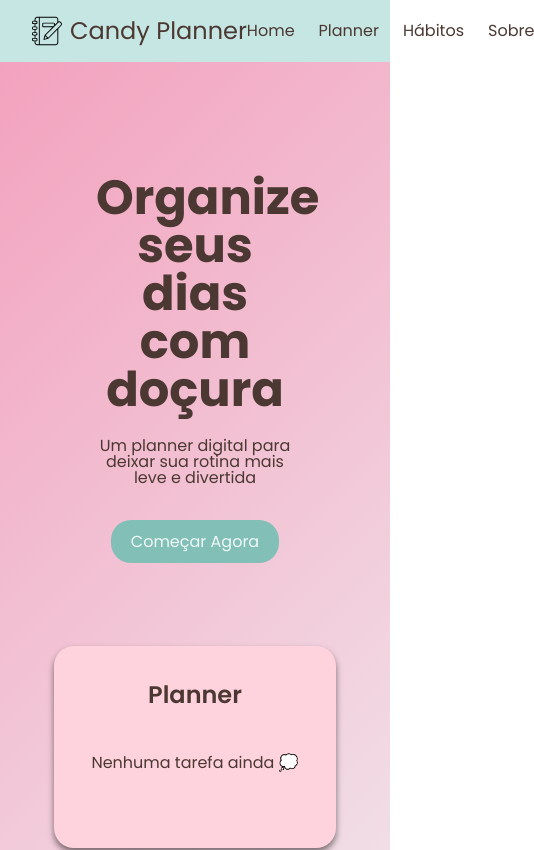
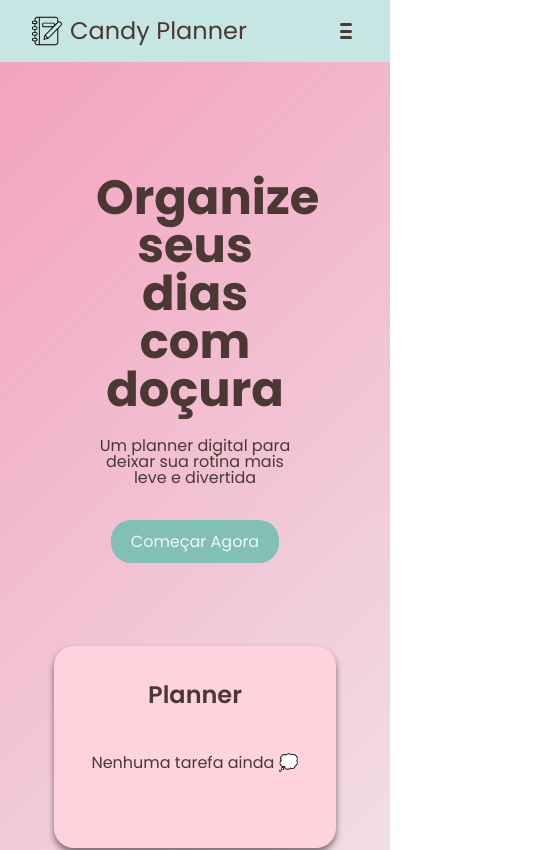
Before and after one commit to netuninho/candy-planner, a React (Vite) app: page / in a window 390 px wide. Shown: the top 850 px of the page, 534 px wide, since content can reach past the window. Built offline with nearby package versions, Linux system fonts and the light colour scheme.

Commit message:
feat: menu hamburguer mobile

```diff
--- a/src/assets/styles/components/Header.scss
+++ b/src/assets/styles/components/Header.scss
@@ -1,4 +1,5 @@
 @use '../base/variables' as *;
+@use '../base/responsive' as *;
 
 .header {
   background-color: $mint;
@@ -8,22 +9,110 @@
   align-items: center;
   color: $chocolate;
   font-family: $font-poppins;
+  position: relative;
+  z-index: 1000;
 
   &__logo {
     font-size: $font-size-lg;
     display: flex;
     align-items: center;
-    gap: .5rem;
+    gap: 0.5rem;
     white-space: nowrap;
+  }
+
+  &__nav {
+    @include max-mobile {
+      position: absolute;
+      top: 100%;
+      left: 0;
+      width: 100%;
+      background-color: $mint;
+      flex-direction: column;
+      align-items: center;
+      justify-content: center;
+      gap: 1.5rem;
+      max-height: 0;
+      overflow: hidden;
+      transition: max-height 0.3s ease-in-out;
+
+      &.is-open {
+        max-height: 400px;
+        padding: 1rem 0;
+        border-top: 1px solid rgba(0, 0, 0, 0.1);
+      }
+    }
   }
 
   &__list {
     display: flex;
     gap: 1.5rem;
+
+    @include max-mobile {
+      flex-direction: column;
+      align-items: center;
+      gap: 1rem;
+    }
   }
 
   &__link {
     text-decoration: none;
     color: $chocolate;
+    font-weight: 500;
+    font-size: 1rem;
+    transition: color 0.2s;
+
+    &:hover {
+      color: darken($chocolate, 10%);
+    }
+  }
+
+  /* Botão hambúrguer */
+  &__toggle {
+    display: none;
+    background: none;
+    border: none;
+    cursor: pointer;
+    flex-direction: column;
+    justify-content: space-between;
+    width: 24px;
+    height: 18px;
+    position: relative;
+    z-index: 1100;
+
+    span {
+      display: block;
+      height: 3px;
+      width: 100%;
+      background-color: $chocolate;
+      border-radius: 10px;
+      transition: all 0.3s ease;
+      transform-origin: center;
+    }
+
+    &.is-open span:nth-child(1) {
+      transform: rotate(45deg) translate(4px, 4px);
+    }
+
+    &.is-open span:nth-child(2) {
+      opacity: 0;
+    }
+
+    &.is-open span:nth-child(3) {
+      transform: rotate(-45deg) translate(5px, -5px);
+    }
+
+    @include max-mobile {
+      display: flex;
+    }
+  }
+
+  @include max-mobile {
+    &__list {
+      display: none;
+    }
+
+    &__nav.is-open .header__list {
+      display: flex;
+    }
   }
 }
--- a/src/components/Header.tsx
+++ b/src/components/Header.tsx
@@ -1,30 +1,36 @@
+import { useState } from 'react';
 import '../assets/styles/components/Header.scss';
 
 const Header = () => {
+  const [menuOpen, setMenuOpen] = useState(false);
+
   return (
     <header className='header'>
       <div className='header__logo'>
         <img src='/planner.svg' width={30} alt='Logo Candy Planner' />
         <span>Candy Planner</span>
       </div>
-      <nav className='header__nav'>
+
+      <button
+        className={`header__toggle ${menuOpen ? 'is-open' : ''}`}
+        onClick={() => setMenuOpen(!menuOpen)}
+        aria-label='Abrir menu'
+      >
+        <span></span>
+        <span></span>
+        <span></span>
+      </button>
+
+      <nav className={`header__nav ${menuOpen ? 'is-open' : ''}`}>
         <ul className='header__list'>
-          <li className='header__list--item'>
-            <a className='header__link --underline' id='home-link' href='/'>Home</a>
-          </li>
-          <li className='header__list--item'>
-            <a className='header__link --underline' href='/planner'>Planner</a>
-          </li>
-          <li className='header__list--item'>
-            <a className='header__link --underline' href='/habitos'>Hábitos</a>
-          </li>
-          <li className='header__list--item'>
-            <a className='header__link --underline' href='/sobre'>Sobre</a>
-          </li>
+          <li><a href='/' className='header__link --underline'>Home</a></li>
+          <li><a href='/planner' className='header__link --underline'>Planner</a></li>
+          <li><a href='/habitos' className='header__link --underline'>Hábitos</a></li>
+          <li><a href='/sobre' className='header__link --underline'>Sobre</a></li>
         </ul>
       </nav>
     </header>
   );
-}
+};
 
-export default Header
+export default Header;
```
